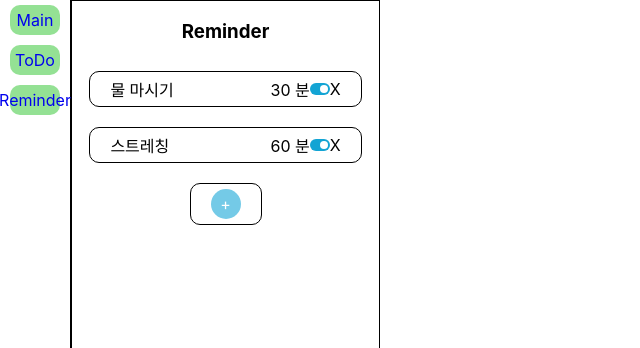
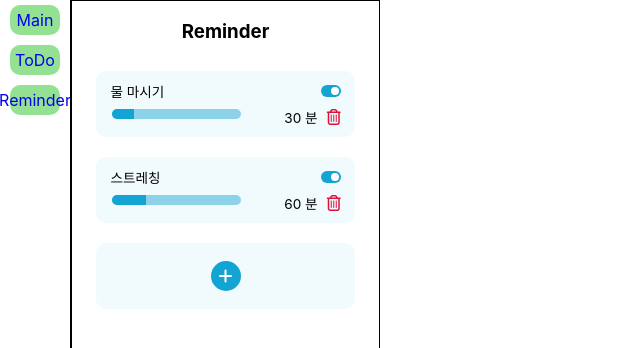
Before and after one commit to Melting-Brain/reminder, a React (Create React App) app in the folder chrome/: page /reminder in a window 1280 px wide. Shown: the top 348 px of the page, without its empty margins (0-640 px from the left). Built offline with nearby package versions, Linux system fonts and the light colour scheme.

Commit message:
add: 로컬 스토리지 구현, CSS 초기 컨셉 레이아웃에 맞춰 구현 -정훈, 성훈, 소훈-

```diff
--- a/chrome/public/index.html
+++ b/chrome/public/index.html
@@ -4,6 +4,10 @@
     <meta charset="utf-8" />
     <link rel="manifest" href="%PUBLIC_URL%/manifest.json" />
     <title>React App</title>
+    <script
+      src="https://kit.fontawesome.com/14d687cae1.js"
+      crossorigin="anonymous"
+    ></script>
   </head>
   <body>
     <div id="root">sdafasdkjkjdsafjkdsajkfadsjkkj</div>
--- a/chrome/src/App.css
+++ b/chrome/src/App.css
@@ -12,6 +12,7 @@
   --color-grey: #eeeeee;
   --color-black: #333333;
   --color-white: #ffffff;
+  --color-background: rgba(116, 202, 231, 0.1);
   --color-btn: #74cae7;
 }
 
--- a/chrome/src/Components/ReminderElement.css
+++ b/chrome/src/Components/ReminderElement.css
@@ -1,13 +1,27 @@
 /** reminderElement **/
 .reminderElement {
   width: 75%;
+  height: 46px;
+  padding: 10px 14px;
+  margin: 10px 20px;
+  background-color: var(--color-background);
+  border-radius: 10px;
+  display: flex;
+  flex-direction: column;
+  justify-content: space-between;
+  overflow: auto;
+}
+
+.reminder__row {
   display: flex;
   justify-content: space-between;
   align-items: center;
-  border: 1px solid black;
-  border-radius: 10px;
-  padding: 5px 20px;
-  margin: 10px 20px;
+}
+
+/* reminderElement - Input Name */
+.reminder__edit__name {
+  font-size: 0.85rem;
+  flex: 1;
 }
 
 /* reminderElement - Toggle Button */
@@ -34,13 +48,47 @@
   left: 2px;
 }
 
-/* reminderElement - Input Name */
-.reminder__edit__name {
-  flex: 1;
+/* reminderElement - Input Time */
+.reminder__edit__time {
+  flex: 9;
+  display: flex;
+  justify-content: space-between;
+}
+.reminder__adjust__time {
+  text-align: right;
+}
+.reminder__display__time {
+  font-size: 0.85rem;
 }
 
-/* reminderElement - Input Time */
-.reminder__edit__time {
+/* reminder delete */
+.reminder__delete {
   text-align: right;
   flex: 1;
 }
+.far.fa-trash-alt {
+  color: crimson;
+}
+
+/* input range */
+input[type="range"] {
+  -webkit-appearance: none;
+  overflow: hidden;
+  height: 10px;
+  background: rgba(116, 202, 231, 0.8);
+  cursor: pointer;
+  border-radius: 5px; /* iOS */
+}
+
+input[type="range"]:focus {
+  outline: none;
+}
+
+input[type="range"]::-webkit-slider-thumb {
+  -webkit-appearance: none;
+  width: 10px;
+  height: 10px;
+  background: var(--color-blue);
+  box-shadow: -100vw 0 0 100vw var(--color-blue);
+  cursor: pointer;
+}
--- a/chrome/src/Components/ReminderElement.js
+++ b/chrome/src/Components/ReminderElement.js
@@ -13,7 +13,6 @@ function ReminderElement({
 }) {
   const [isToggleOn, setIsToggleOn] = useState(isOn);
   const [isEditName, setIsEditName] = useState(false);
-  const [isEditTime, setIsEditTime] = useState(false);
   const [newName, setNewName] = useState(name);
   const [newTime, setNewTime] = useState(time);
   const inputName = useRef(null);
@@ -23,15 +22,12 @@ function ReminderElement({
     setIsToggleOn(isOn);
   }, [isOn]);
 
-  const showPopup = () => {
-    setTimeout(() => {
-      console.log("hi");
-    }, time * 60000);
-  };
-
   useEffect(() => {
-    if (isToggleOn) {
-      showPopup();
+    let timerID = setInterval(() => {
+      console.log(name);
+    }, time * 1000);
+    if (!isToggleOn) {
+      clearInterval(timerID);
     }
   }, [isToggleOn]);
 
@@ -39,17 +35,11 @@ function ReminderElement({
     if (isEditName) {
       inputName.current.focus();
     }
-    if (isEditTime) {
-      inputTime.current.focus();
-    }
-  }, [isEditName, isEditTime]);
+  }, [isEditName]);
 
   const handleEdit = (e) => {
     if (e.target.className === "reminder__edit__name") {
       setIsEditName(!isEditName);
-    }
-    if (e.target.className === "reminder__edit__time") {
-      setIsEditTime(!isEditTime);
     }
   };
 
@@ -65,7 +55,6 @@ function ReminderElement({
       setReminderList([...newList]);
     }
     if (e.target.parentNode.className === "reminder__edit__time") {
-      setIsEditTime(!isEditTime);
       let newList = reminderList.map((el, index) => {
         if (index === idx) {
           el.time = newTime;
@@ -75,8 +64,11 @@ function ReminderElement({
       setReminderList([...newList]);
     }
   };
+
   return (
     <div className="reminderElement">
+      <div className="reminder__row">
+        {/* Reminder Name */}
         {isEditName ? (
           <div className="reminder__edit__name">
             <input
@@ -105,10 +97,34 @@ function ReminderElement({
           </div>
         )}
 
-      {isEditTime ? (
+        {/* Toggle button */}
+        <div
+          className={
+            isOn
+              ? "reminder__toggle__container"
+              : "reminder__toggle__container reminder__toggle__container__false"
+          }
+          onClick={toggleHandler}
+        >
+          <div
+            className={
+              isOn
+                ? "reminder__toggle__circle"
+                : "reminder__toggle__circle reminder__toggle__circle__false"
+            }
+          ></div>
+        </div>
+      </div>
+
+      <div className="reminder__row">
+        {/* Interval Setting */}
         <div className="reminder__edit__time">
           <input
-            type="number"
+            className="reminder__adjust__time"
+            type="range"
+            min="0"
+            max="300"
+            step="10"
             value={newTime}
             placeholder={"숫자입력"}
             onBlur={(e) => handleBlur(e)}
@@ -125,34 +141,13 @@ function ReminderElement({
               }
             }}
           />
+          <div className="reminder__display__time">{newTime} 분</div>
         </div>
-      ) : newTime === "0" || newTime === "" ? (
-        <div className="reminder__edit__time" onClick={(e) => handleEdit(e)}>
-          숫자입력
+
+        {/* Delete Button */}
+        <div className="reminder__delete" onClick={deleteDummy}>
+          <i class="far fa-trash-alt"></i>
         </div>
-      ) : (
-        <div className="reminder__edit__time" onClick={(e) => handleEdit(e)}>
-          {time} 분
-        </div>
-      )}
-      <div
-        className={
-          isOn
-            ? "reminder__toggle__container"
-            : "reminder__toggle__container reminder__toggle__container__false"
-        }
-        onClick={toggleHandler}
-      >
-        <div
-          className={
-            isOn
-              ? "reminder__toggle__circle"
-              : "reminder__toggle__circle reminder__toggle__circle__false"
-          }
-        ></div>
-      </div>
-      <div className="reminder__delete" onClick={deleteDummy}>
-        X
       </div>
     </div>
   );
--- a/chrome/src/Pages/Reminder.css
+++ b/chrome/src/Pages/Reminder.css
@@ -6,13 +6,15 @@
 }
 
 .reminder__container__add {
+  width: 75%;
+  height: 46px;
+  padding: 10px 14px;
+  margin: 10px 20px;
+  background-color: var(--color-background);
+  border-radius: 10px;
   display: flex;
-  justify-content: space-between;
+  justify-content: center;
   align-items: center;
-  border: 1px solid black;
-  border-radius: 10px;
-  padding: 5px 20px;
-  margin: 10px 20px;
 }
 
 .reminder__add {
@@ -21,6 +23,6 @@
   color: var(--color-white);
   text-align: center;
   line-height: 30px;
-  background: var(--color-lightblue);
+  background: var(--color-blue);
   border-radius: 50%;
 }
--- a/chrome/src/Pages/Reminder.js
+++ b/chrome/src/Pages/Reminder.js
@@ -1,4 +1,4 @@
-import { useState } from "react";
+import { useState, useEffect } from "react";
 import ReminderElement from "../Components/ReminderElement";
 import "./Reminder.css";
 import uuid from "react-uuid";
@@ -21,13 +21,19 @@ const Reminder = () => {
 
   const [reminderList, setReminderList] = useState(dummy);
 
+  useEffect(() => {
+    if (localStorage.getItem("reminderData") !== null) {
+      setReminderList(JSON.parse(localStorage.getItem("reminderData")));
+    }
+  }, []);
+
   const addDummy = () => {
     setReminderList([
       ...reminderList,
       {
         id: uuid(),
         name: "입력바람",
-        time: "0",
+        time: 10,
         isOn: true,
       },
     ]);
@@ -47,6 +53,10 @@ const Reminder = () => {
     });
     setReminderList([...toggleList]);
   };
+
+  useEffect(() => {
+    localStorage.setItem("reminderData", JSON.stringify(reminderList)); //리마인더리스트를 로컬스토리지에 저장
+  }, [reminderList]);
 
   // const setName = (e) => {    // 이름변경  함수
   //   let list2 = reminderList.map((el) => {
@@ -78,7 +88,7 @@ const Reminder = () => {
       })}
       <div className="reminder__container__add">
         <div className="reminder__add" onClick={addDummy}>
-          +
+          <i className="fas fa-plus"></i>
         </div>
       </div>
     </div>
```
Lines whose indentation alone changed are shown as unchanged.
